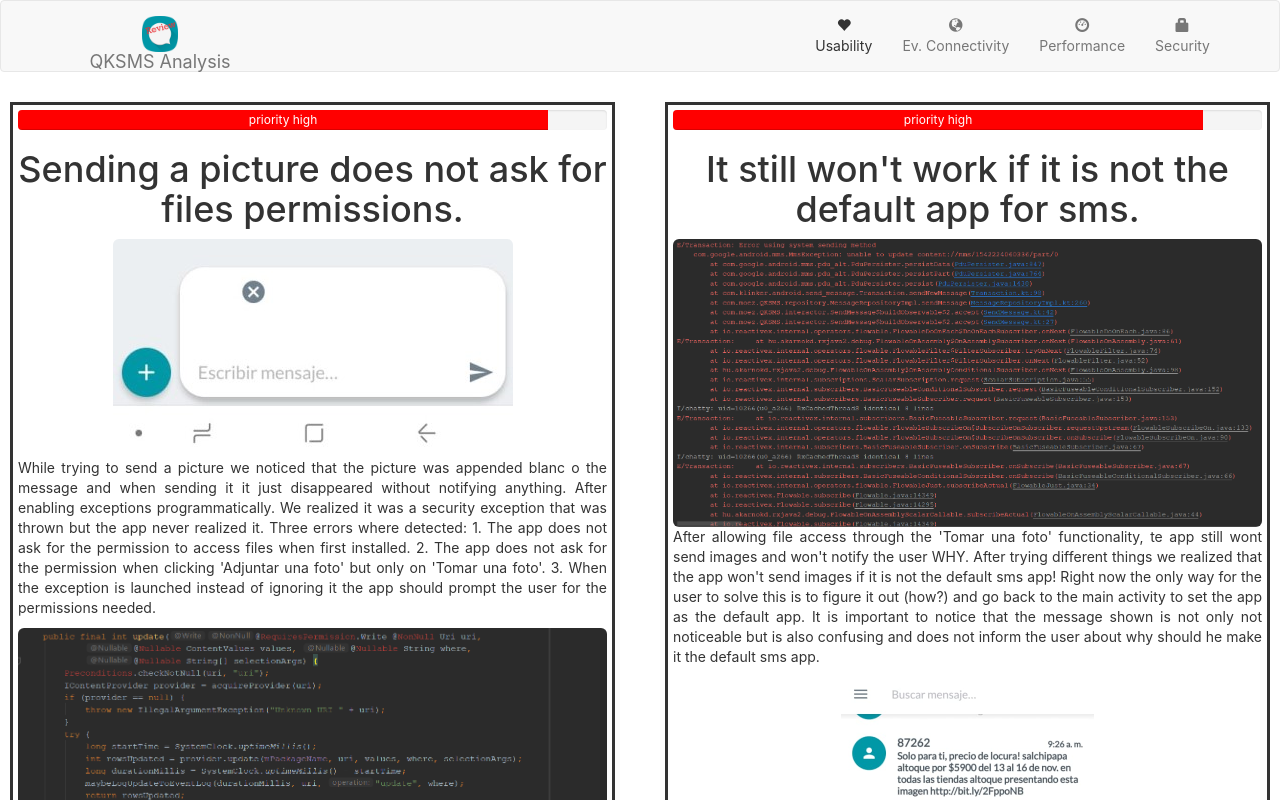
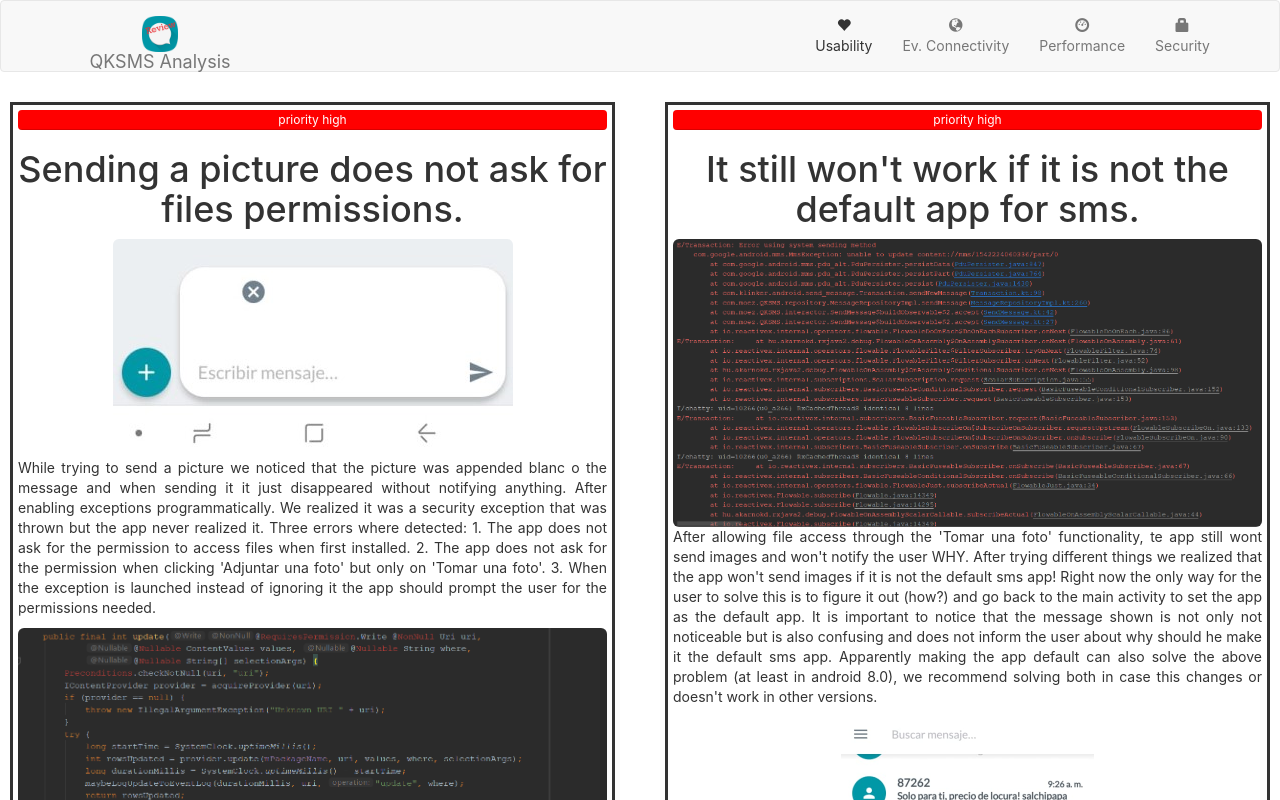
Before and after one commit to jmalovera10/QKSMSReport, a React (Create React App) app: page / in a window 1280 px wide. Both pictures are taken after a click on the button "Usability". Shown: the top 800 px of the page. Built offline with nearby package versions, Linux system fonts and the light colour scheme; no server answers.

Commit message:
posible code fixes for usability

```diff
--- a/src/App.js
+++ b/src/App.js
@@ -1,6 +1,5 @@
 import React, {Component} from 'react';
 import DashboardNavbar from './navbar/DashboardNavbar';
-import {Jumbotron} from "reactstrap";
 import Home from "./home/Home";
 import EventualConnectivity from "./ev-conn/EventualConnectivity";
 import Performance from "./performance/Performance";
--- a/src/CardReport.js
+++ b/src/CardReport.js
@@ -1,18 +1,12 @@
 import "./CardReport.css"
 import React, {Component} from 'react';
 import {Image} from "react-bootstrap";
-import {Card,Col, Progress} from 'reactstrap';
+import {Card, Col, Progress} from 'reactstrap';
 
 
 // App component - represents the whole app
 
 export default class CardReport extends Component {
-
-    constructor(props) {
-        super(props);
-
-    }
-
 
     render() {
         let style = "success";
@@ -26,7 +20,7 @@ export default class CardReport extends Component {
                 break;
             case 3:
                 style = "danger";
-                level =90;
+                level =100;
                 priority = "priority high";
                 break;
             default:
@@ -41,7 +35,14 @@ export default class CardReport extends Component {
                     <h1>{this.props.title}</h1>
                     <Image className="image" src={this.props.imageUrl} rounded={true} responsive={true}/>
                     <p>{this.props.analysis}</p>
+                    {this.props.imageUrl2?<Image className="image2" src={this.props.imageUrl2} rounded={true} responsive={true}/>:<div></div>}
                     <p><strong>Recommendation: </strong>{this.props.recommendation}</p>
+                    {this.props.fixImageUrl?
+                        <div>
+                            <strong>Possible fix: </strong>
+                            <Image className="imageFix" src={this.props.fixImageUrl} rounded={true} responsive={true}/>
+                        </div>:<div></div>
+                    }
                 </Card>
             </Col>
         );
--- a/src/ev-conn/EventualConnectivity.js
+++ b/src/ev-conn/EventualConnectivity.js
@@ -1,7 +1,7 @@
 import React, {Component} from 'react';
 import "./EventualConnectivity.css"
 import CardReport from "../CardReport";
-import {Row, Col} from 'reactstrap';
+import {Col, Row} from 'reactstrap';
 
 export default class EventualConnectivity extends Component {
 
--- a/src/home/Home.js
+++ b/src/home/Home.js
@@ -1,5 +1,4 @@
 import React, {Component} from 'react';
-import PropTypes from 'prop-types';
 import {Row} from "reactstrap";
 import ContributorStats from './modules/ContributorStats';
 import CardReport from "../CardReport";
--- a/src/home/modules/ContributorStats.js
+++ b/src/home/modules/ContributorStats.js
@@ -1,6 +1,6 @@
 import React, {Component} from 'react';
 import PropTypes from 'prop-types';
-import {Card, CardBody, Col, Row} from 'reactstrap';
+import {Card, Col, Row} from 'reactstrap';
 import {Image} from "react-bootstrap";
 
 export default class ContributorStats extends Component {
--- a/src/navbar/DashboardNavbar.js
+++ b/src/navbar/DashboardNavbar.js
@@ -1,7 +1,7 @@
 import React, {Component} from 'react';
 import PropTypes from 'prop-types';
 import "./DashboardNavbar.css"
-import {Navbar, Nav, NavItem, Glyphicon, Row, Col} from "react-bootstrap"
+import {Glyphicon, Nav, Navbar, NavItem} from "react-bootstrap"
 
 export default class DashboardNavbar extends Component {
 
@@ -11,7 +11,7 @@ export default class DashboardNavbar extends Component {
                 <Navbar.Header>
                     <Navbar.Brand onClick={this.props.goToHome}>
                         <div className="brand-logo">
-                            <img src="qksmsLogo.png"/>
+                            <img src="qksmsLogo.png" alt=""/>
                         </div>
                         <div className="brand">
                             QKSMS Analysis
--- a/src/performance/Performance.js
+++ b/src/performance/Performance.js
@@ -1,5 +1,4 @@
 import React, {Component} from 'react';
-import PropTypes from 'prop-types';
 import CardReport from "./modules/CardReportPerformance";
 import {Row} from 'reactstrap';
 
--- a/src/performance/modules/CardReportPerformance.js
+++ b/src/performance/modules/CardReportPerformance.js
@@ -10,10 +10,7 @@ import "./CardReportPerformance.css";
 
 export default class CardReportUsability extends Component {
 
-    constructor(props) {
-        super(props);
 
-    }
 
     render() {
 
--- a/src/security/Security.js
+++ b/src/security/Security.js
@@ -1,5 +1,4 @@
 import React, {Component} from 'react';
-import PropTypes from 'prop-types';
 
 export default class Security extends Component {
 
--- a/src/usability/CardReportUsability.css
+++ /dev/null
@@ -1,22 +0,0 @@
-.contrib-card-report{
-    border-style: solid;
-    borrder-color: rgba(55,55,55,0.5);
-    align-content: center;
-    padding: 5px;
-
-}
-.image1{
-    display: block;
-    margin-left: auto;
-    margin-right: auto;
-}
-.image2{
-    display: block;
-    margin-left: auto;
-    margin-right: auto;
-}
-
-p{
-    text-align: justify;
-    text-justify: inter-word;
-}
--- a/src/usability/CardReportUsability.js
+++ /dev/null
@@ -1,51 +0,0 @@
-import "./CardReportUsability.css"
-import React, {Component} from 'react';
-import {Image} from "react-bootstrap";
-import {Card,Col, Progress} from 'reactstrap';
-
-
-// App component - represents the whole app
-
-export default class CardReportUsability extends Component {
-
-    constructor(props) {
-        super(props);
-
-    }
-
-    render() {
-        let style = "success";
-        let level = 30;
-        let priority = "priority low";
-        switch(this.props.level){
-            case 2:
-                style = "warning";
-                level =60;
-                priority = "priority intermediate";
-                break;
-            case 3:
-                style = "danger";
-                level =90;
-                priority = "priority high";
-                break;
-            default:
-                break;
-
-        }
-
-        return (
-            <Col sm="12" md ="6">
-                <Card className="contrib-card-report">
-                    <Progress color={style} value={level} >{priority}</Progress>
-                    <h1>{this.props.title}</h1>
-                    <Image className="image1" src={this.props.imageUrl1} rounded={true} responsive={true}/>
-                    <p>{this.props.analysis}</p>
-                    <Image className="image2" src={this.props.imageUrl2} rounded={true} responsive={true}/>
-                    <p><strong>Recommendation: </strong>{this.props.recommendation}</p>
-                </Card>
-            </Col>
-        );
-
-    }
-
-}
--- a/src/usability/Usability.js
+++ b/src/usability/Usability.js
@@ -2,7 +2,6 @@ import React, {Component} from 'react';
 import "./Usability.css"
 import CardReport from "../CardReport";
 import {Row} from 'reactstrap';
-import CardReportUsability from "./CardReportUsability";
 
 // App component - represents the whole app
 
@@ -14,8 +13,8 @@ export default class Usability extends Component {
         return (
             <div className="usability">
                 <Row>
-                    <CardReportUsability title="Sending a picture does not ask for files permissions."
-                                         imageUrl1="/screenshots/blancImage.jpeg"
+                    <CardReport          title="Sending a picture does not ask for files permissions."
+                                         imageUrl="/screenshots/blancImage.jpeg"
                                          imageUrl2="/screenshots/ExceptionsRequestPermissions.PNG"
                                          analysis="While trying to send a picture we noticed that the picture was appended blanc o the message and when sending it it just disappeared without notifying anything.
                              After enabling exceptions programmatically. We realized it was a security exception that was thrown but the app never realized it.
@@ -23,23 +22,27 @@ export default class Usability extends Component {
                              2. The app does not ask for the permission when clicking 'Adjuntar una foto' but only on 'Tomar una foto'.
                              3. When the exception is launched instead of ignoring it the app should prompt the user for the permissions needed.
                              "
-                                recommendation="We recommend adding these permissions requests at these 3 steps."
+                                         fixImageUrl={"/screenshots/simplefixMediaFileRequest.PNG"}
+                                recommendation="We recommend adding these permissions requests at these 3 steps. Or to make it simpler just add it as shown in the picture when requesting to add a picture."
                                 level={3}
                     />
-                    <CardReportUsability title="It still won't work if it is not the default app for sms."
-                                         imageUrl1="/screenshots/defaultAppError.PNG"
+                    <CardReport title="It still won't work if it is not the default app for sms."
+                                         imageUrl="/screenshots/defaultAppError.PNG"
                                          imageUrl2="/screenshots/defaultMessage.png"
                                          level={3}
+                                         fixImageUrl={"/screenshots/fixDefaultRequest.PNG"}
                                          analysis="After allowing file access through the 'Tomar una foto' functionality, te app still wont send images and won't notify the user WHY.
                                          After trying different things we realized that the app won't send images if it is not the default sms app!
 
                                          Right now the only way for the user to solve this is to figure it out (how?) and go back to the main activity to set the app as the default app.
-                                         It is important to notice that the message shown is not only not noticeable but is also confusing and does not inform the user about why should he make it the default sms app."
+                                         It is important to notice that the message shown is not only not noticeable but is also confusing and does not inform the user about why should he make it the default sms app.
+                                         Apparently making the app default can also solve the above problem (at least in android 8.0), we recommend solving both in case this changes or doesn't work in other versions.
+                                         "
                                          recommendation="If this cannot be fixed, we recommend prompting the user to make the app the default app every time he wants to send a picture,
-                                         informing him that it won't work otherwise."
+                                         informing him that it won't work otherwise. This can be done as shown in the picture when requesting the gallery and when requesting to take a picture."
                     />
-                    <CardReportUsability title="Visually clean and attractive interface."
-                                         imageUrl1="/screenshots/SendMessage.jpeg"
+                    <CardReport          title="Visually clean and attractive interface."
+                                         imageUrl="/screenshots/SendMessage.jpeg"
                                          imageUrl2="/screenshots/mainActivity.jpeg"
                                          level={1}
                                          analysis="Aside from these problems, the app presents a visually clean and attractive interface where the primary color for buttons is customizable with a wide range of options.
```
Also changed, not shown: public/screenshots/fixDefaultRequest.PNG (added), public/screenshots/simplefixMediaFileRequest.PNG (added).
